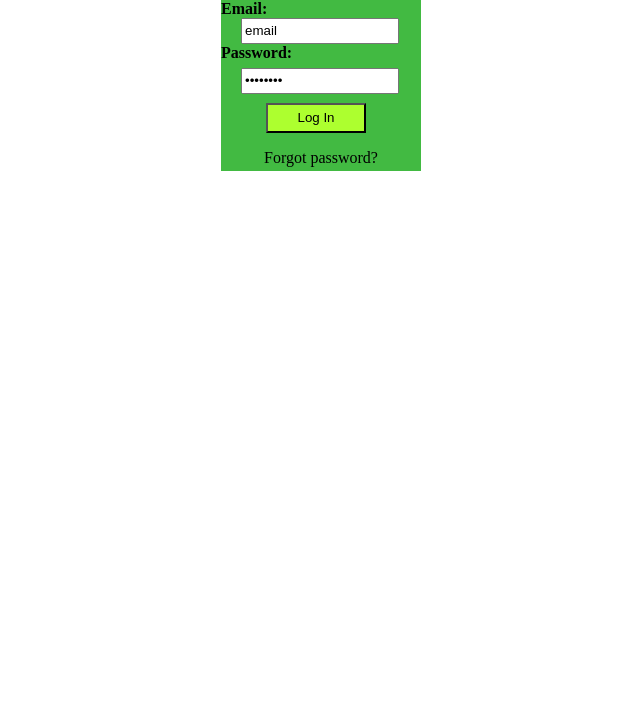
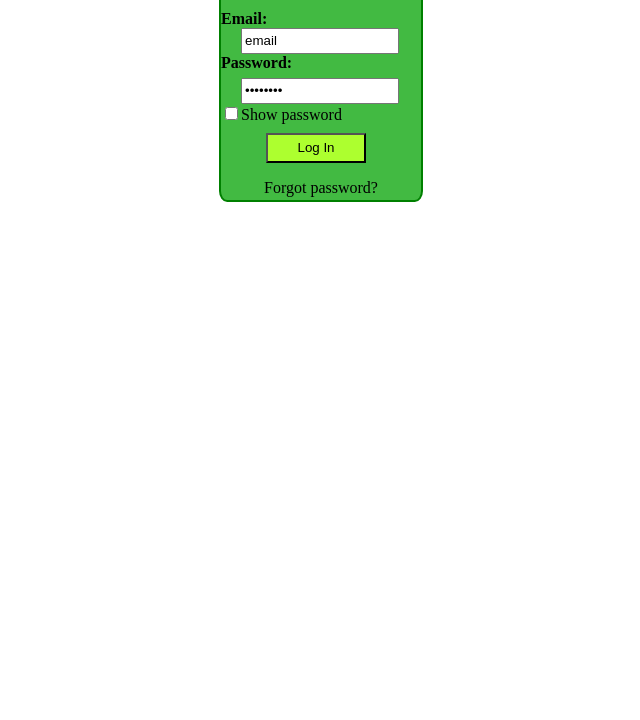
Before and after one commit to manishchamling/frontend-pratice, a plain HTML site: page login.html in a window 1280 px wide. Shown: the part 80-800 px from the top of the page, without its empty margins (319-959 px from the left). Drawn offline with Linux system fonts and the light colour scheme.

Commit message:
added show password checkbox

```diff
--- a/login.css
+++ b/login.css
@@ -1,9 +1,12 @@
+
 .main {
   background-color: rgb(66, 186, 66);
-  height: 230px;
+  height: 270px;
   width: 200px;
   margin: auto;
   padding: auto;
+  border: 2px solid green;
+  border-radius: 4%;
 }
 .email {
     height: 20px;
--- a/login.html
+++ b/login.html
@@ -20,6 +20,7 @@
         />
         <b>Password:</b>
         <input type="password" value="password" class="password" required />
+        <input type="checkbox">Show password
         <button type="submit">Log In</button>
       </div>
      <p align="center"> Forgot password? </p>
```
